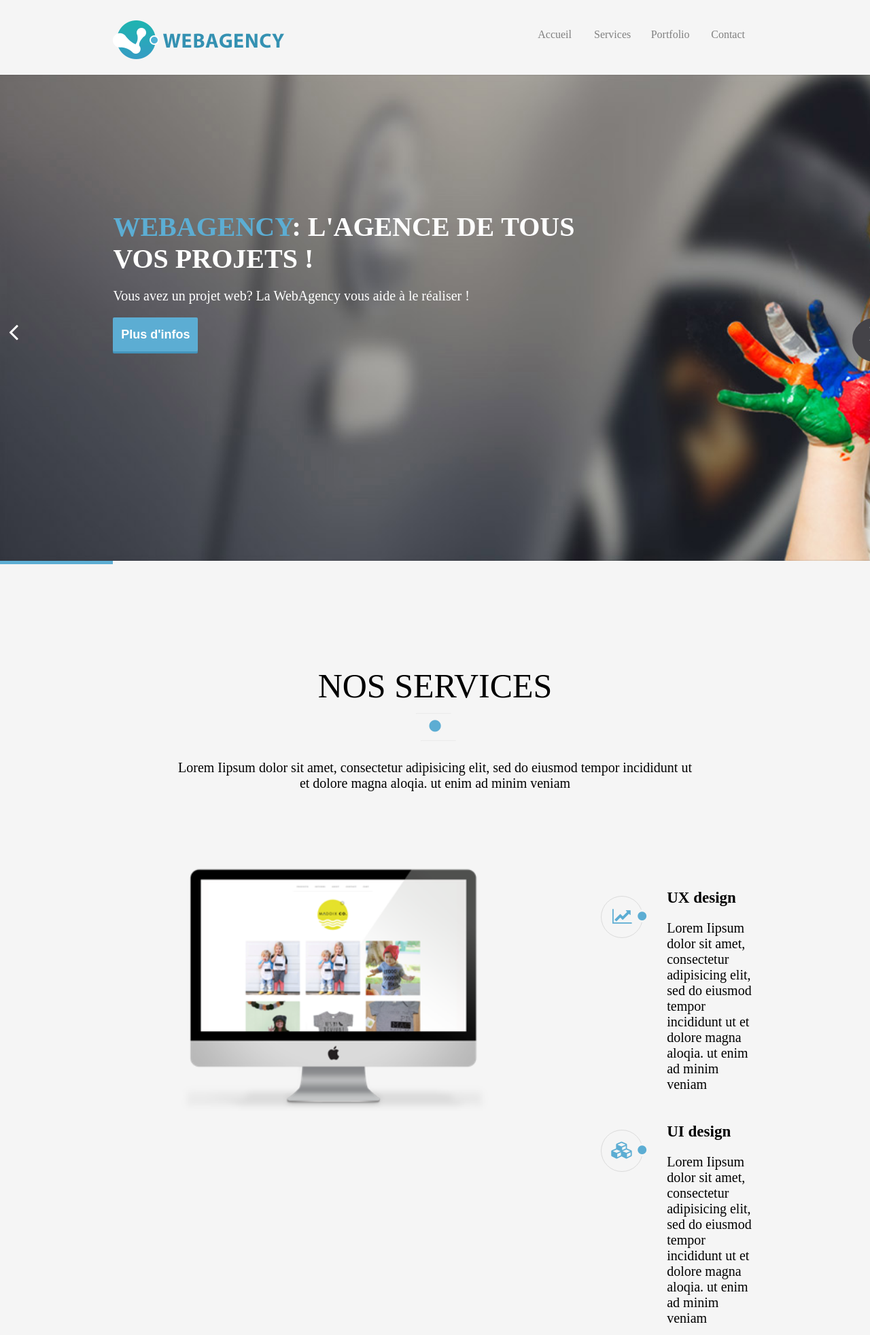
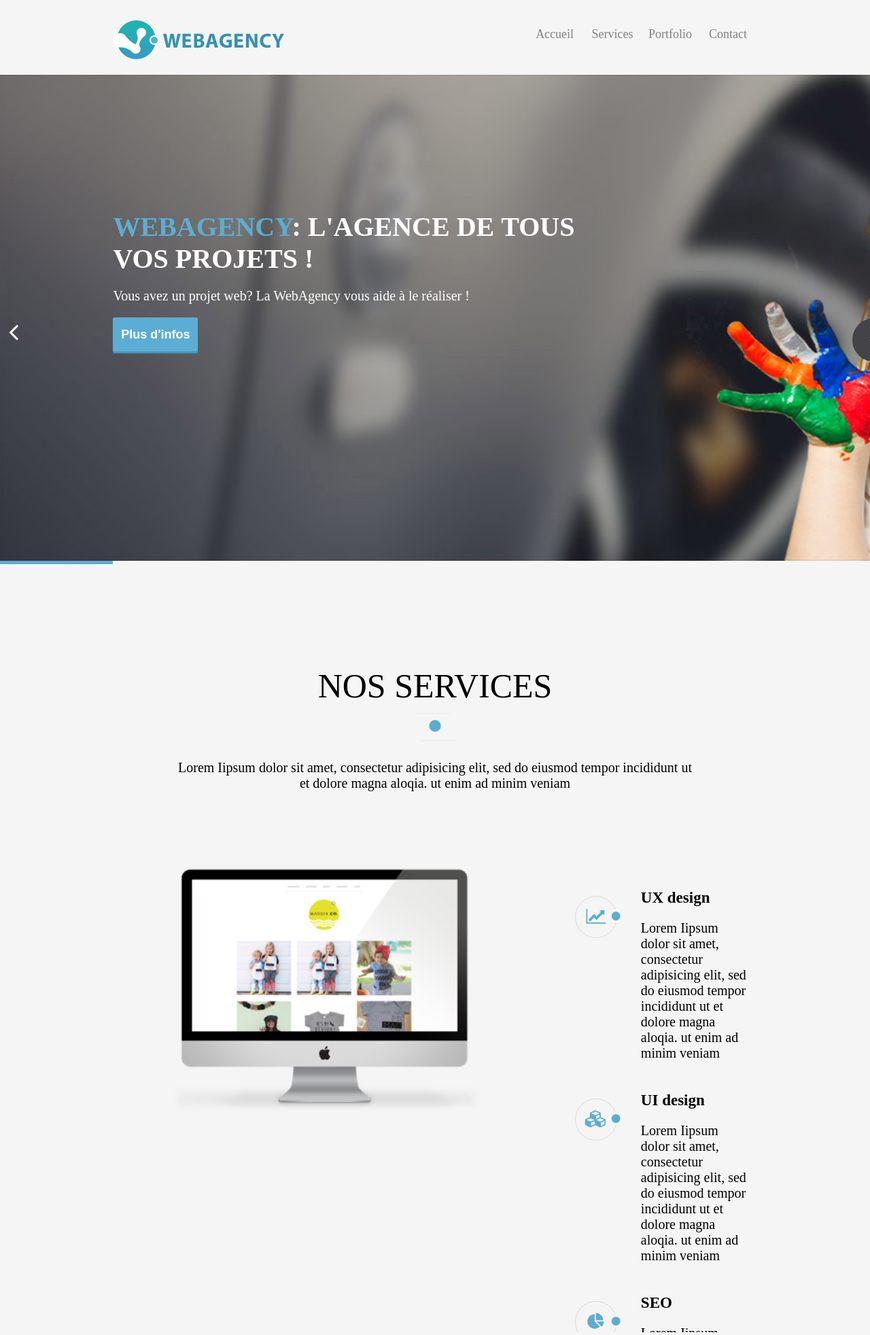
Before and after one commit to JessyBros/P1_DevWeb_Html-CSS-webagency, a PHP site: page / in a window 1280 px wide. Shown: the top 1964 px of the page at 68% size. Run offline with PHP 8.4, Linux system fonts and the light colour scheme.

Commit message:
Page 1 - mise en place parfait du menu responsive

```diff
--- a/mission1/index.css
+++ b/mission1/index.css
@@ -26,6 +26,7 @@ html, body{
         height: 100%;
         width: 100%;
         min-height: 980px;
+	overflow:hidden;
  }
 
 /* 1ère partie ; image de bienvenue avec son contenu */
@@ -49,11 +50,10 @@ html, body{
 		display:flex;
 		margin-right:13%;
       	  	text-align:center;
-        	font-size: 16px;
+        	font-size: 18px;
     	}
 
     		.barreDeMenu {
-			flex-direction:column;
 			text-align:center;
        			width: 85px;
         		line-height: 100px;
@@ -70,8 +70,28 @@ html, body{
 
 		@media screen and (max-width: 1024px)
 		{
-   			.barreDeMenu{
+   			#conteneurBarreDeMenu{
        				flex-direction:column;
+    			 }
+			.barreDeMenu {
+				height:20%;
+				line-height: 40px;
+			}
+			#conteneurBarreDeMenu :hover {
+        			border:0;
+				line-height:40px;
+    			}
+		}
+
+		@media screen and (max-width: 480px)
+		{
+			.logoEtMenu:nth-child(1){
+        			display:none;
+    			}
+
+				#conteneurBarreDeMenu{
+       				flex-direction:column;
+				margin-left:40%;
     			 }
 		}
 
@@ -90,6 +110,7 @@ html, body{
         height: 100%;
         width: 13%;
         border-bottom: 5px solid #5cadd3;
+
     }
 
     /* Message de bienvenue */
@@ -182,11 +203,11 @@ html, body{
             }
 
                 .element:nth-child(1){
-                    margin-left: 12%;
+                    margin-left: 11%;
                 }
 
                 .element:nth-child(2){
-                    margin: 5% 13% 0 4%;
+                    margin: 5% 14% 0 2%;
                 }
 
             /* Mise en forme des services verticalement */
@@ -298,7 +319,7 @@ html, body{
 	    transform: translateX(-50%);
 	    border-style: solid;
 	    border-width: 10px 10px 0 10px;
-	    border-color: red transparent transparent transparent;
+	    border-color: red  transparent transparent transparent;
 	}
 
 	.triangle:hover{
```
